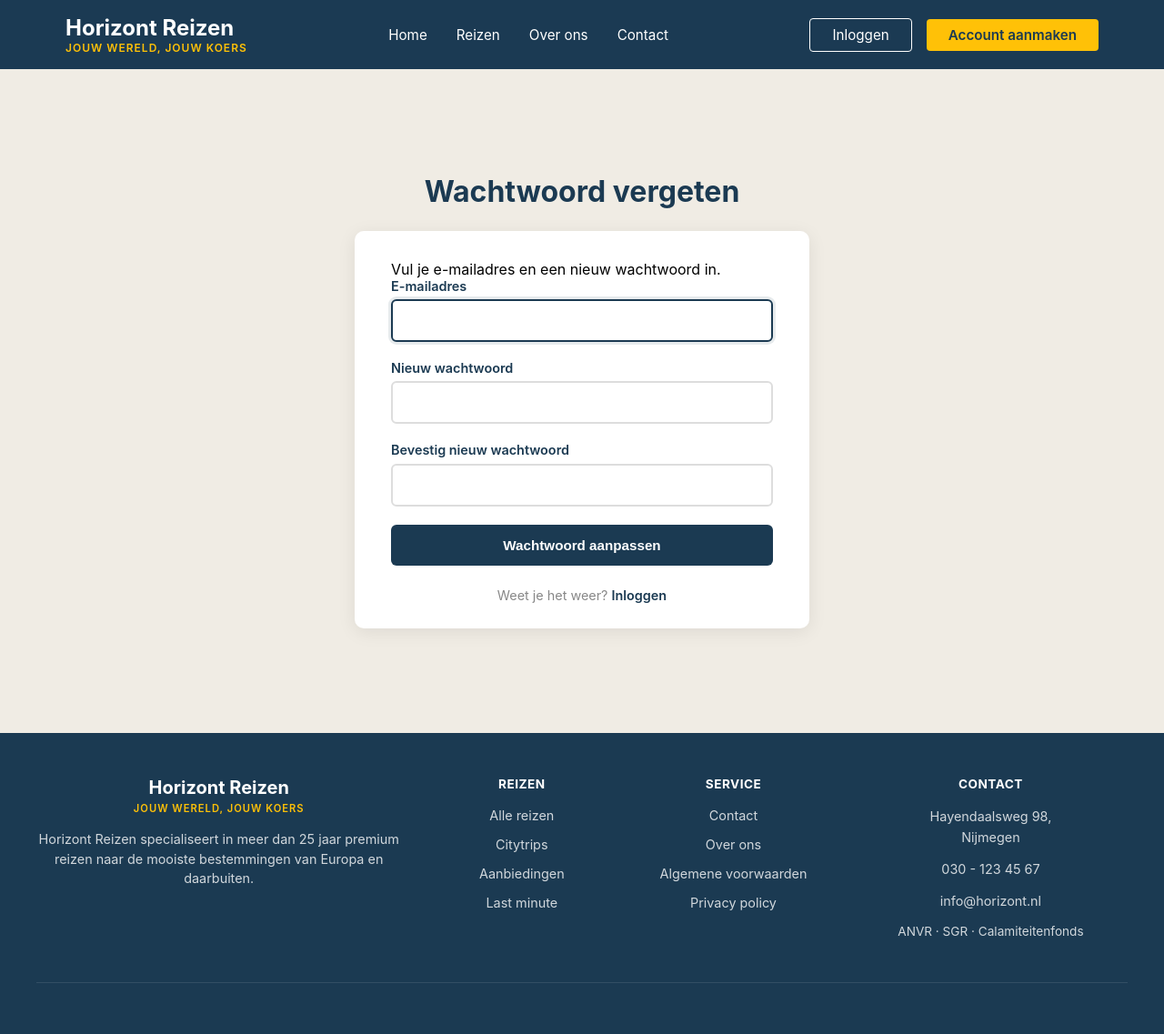
After one commit to Yazan2006-coder/Reisbureau, a PHP site: page /wachtwoord-vergeten.php in a window 1280 px wide. The commit adds this page. Shown: the whole page at 91% size. Run offline with PHP 8.4, Linux system fonts and the light colour scheme.

Commit message:
wachtwoord vergeten aangemaakt

```diff
--- a/app/login.php
+++ b/app/login.php
@@ -82,7 +82,7 @@ if ($_SERVER['REQUEST_METHOD'] === 'POST') {
                         <label class="auth-remember">
                             <input type="checkbox" name="onthoud"> Onthoud mij
                         </label>
-                        <a href="#" class="auth-forgot">Wachtwoord vergeten?</a>
+                        <a href="wachtwoord-vergeten.php" class="auth-forgot">Wachtwoord vergeten?</a>
                     </div>
 
                     <button type="submit" class="auth-btn">Inloggen</button>
--- /dev/null
+++ b/app/wachtwoord-vergeten.php
@@ -0,0 +1,103 @@
+<?php
+session_start();
+
+// Als je al ingelogd bent hoef je geen wachtwoord te resetten
+if (isset($_SESSION['gebruiker_id'])) {
+    header('Location: index.php');
+    exit;
+}
+
+require('db.php');
+
+$fout = '';
+$melding = '';
+
+if ($_SERVER['REQUEST_METHOD'] === 'POST') {
+    $email              = trim($_POST['email'] ?? '');
+    $wachtwoord         = $_POST['wachtwoord'] ?? '';
+    $bevestig_wachtwoord = $_POST['bevestig_wachtwoord'] ?? '';
+
+    // Validatie
+    if ($email === '') {
+        $fout = 'Vul je e-mailadres in.';
+    } elseif (strlen($wachtwoord) < 6) {
+        $fout = 'Het nieuwe wachtwoord moet minimaal 6 tekens zijn.';
+    } elseif ($wachtwoord !== $bevestig_wachtwoord) {
+        $fout = 'De wachtwoorden komen niet overeen.';
+    } else {
+        // Controleer of het e-mailadres bestaat
+        $stmt = $pdo->prepare('SELECT id FROM gebruikers WHERE email = ?');
+        $stmt->execute([$email]);
+        $gebruiker = $stmt->fetch();
+
+        if ($gebruiker) {
+            // Nieuw wachtwoord hashen en opslaan
+            $hash = password_hash($wachtwoord, PASSWORD_BCRYPT);
+            $stmt = $pdo->prepare('UPDATE gebruikers SET wachtwoord = ? WHERE id = ?');
+            $stmt->execute([$hash, $gebruiker['id']]);
+
+            $melding = 'Je wachtwoord is aangepast. Je kunt nu inloggen met je nieuwe wachtwoord.';
+        } else {
+            $fout = 'Er is geen account gevonden met dit e-mailadres.';
+        }
+    }
+}
+?>
+<!DOCTYPE html>
+<html lang="nl">
+<head>
+    <meta charset="UTF-8">
+    <meta name="viewport" content="width=device-width, initial-scale=1.0">
+    <link rel="stylesheet" href="css/stylesheet.css">
+    <title>Wachtwoord vergeten – Horizont Reizen</title>
+</head>
+<body>
+    <?php require('includes/header.php'); ?>
+
+    <section class="auth-page">
+        <div class="auth-container">
+            <h1 class="auth-title">Wachtwoord vergeten</h1>
+
+            <div class="auth-card">
+                <?php if ($melding !== ''): ?>
+                    <div class="auth-melding">
+                        <p><?= htmlspecialchars($melding) ?></p>
+                    </div>
+                    <p class="auth-switch"><a href="login.php">Naar inloggen</a></p>
+                <?php else: ?>
+                    <?php if ($fout !== ''): ?>
+                        <div class="auth-melding auth-melding--fout">
+                            <p><?= htmlspecialchars($fout) ?></p>
+                        </div>
+                    <?php endif; ?>
+
+                    <p class="auth-uitleg">Vul je e-mailadres en een nieuw wachtwoord in.</p>
+
+                    <form action="wachtwoord-vergeten.php" method="POST">
+                        <div class="auth-form-group">
+                            <label for="email">E-mailadres</label>
+                            <input type="email" id="email" name="email" required autofocus>
+                        </div>
+
+                        <div class="auth-form-group">
+                            <label for="wachtwoord">Nieuw wachtwoord</label>
+                            <input type="password" id="wachtwoord" name="wachtwoord" required>
+                        </div>
+
+                        <div class="auth-form-group">
+                            <label for="bevestig_wachtwoord">Bevestig nieuw wachtwoord</label>
+                            <input type="password" id="bevestig_wachtwoord" name="bevestig_wachtwoord" required>
+                        </div>
+
+                        <button type="submit" class="auth-btn">Wachtwoord aanpassen</button>
+                    </form>
+
+                    <p class="auth-switch">Weet je het weer? <a href="login.php">Inloggen</a></p>
+                <?php endif; ?>
+            </div>
+        </div>
+    </section>
+
+    <?php require('includes/footer.php'); ?>
+</body>
+</html>
```
